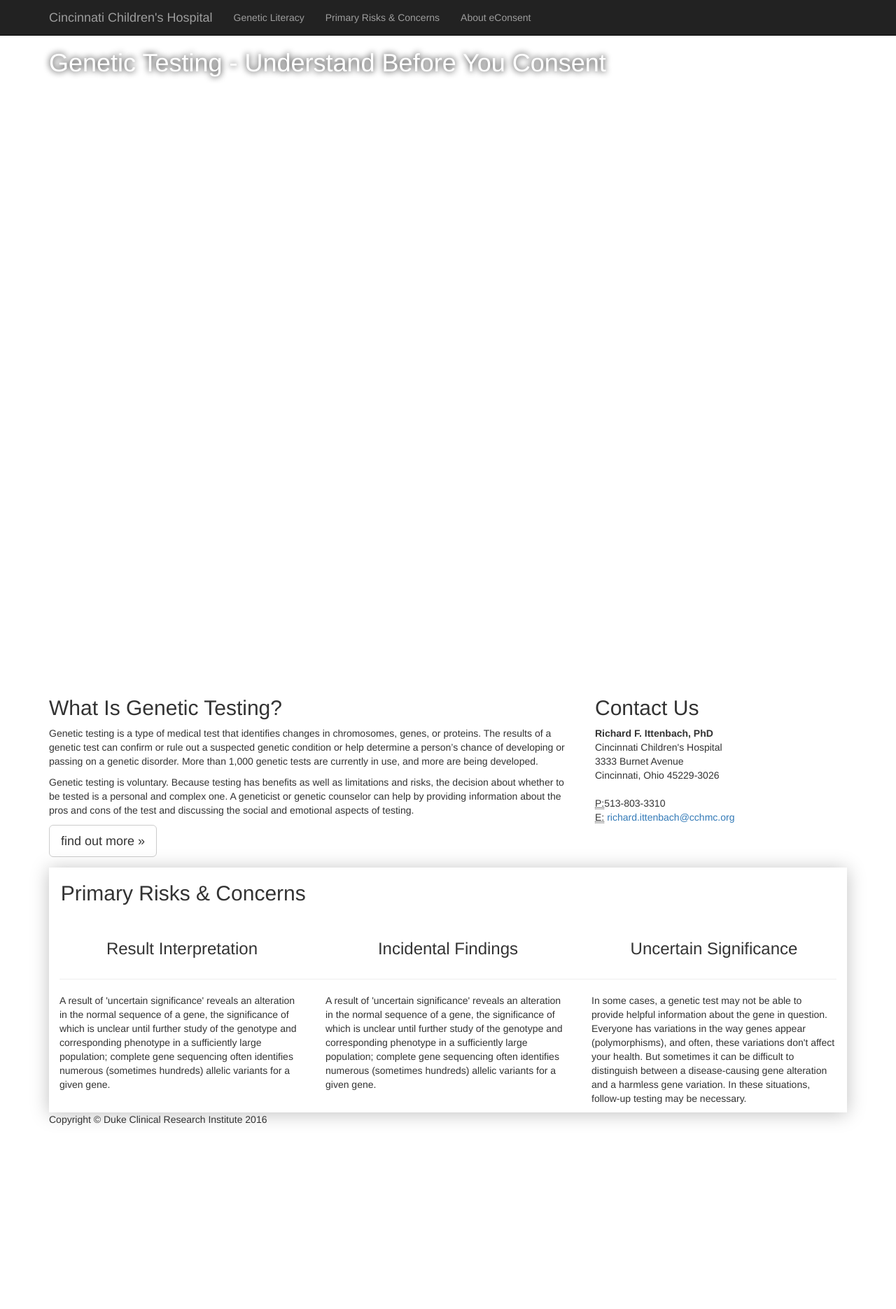
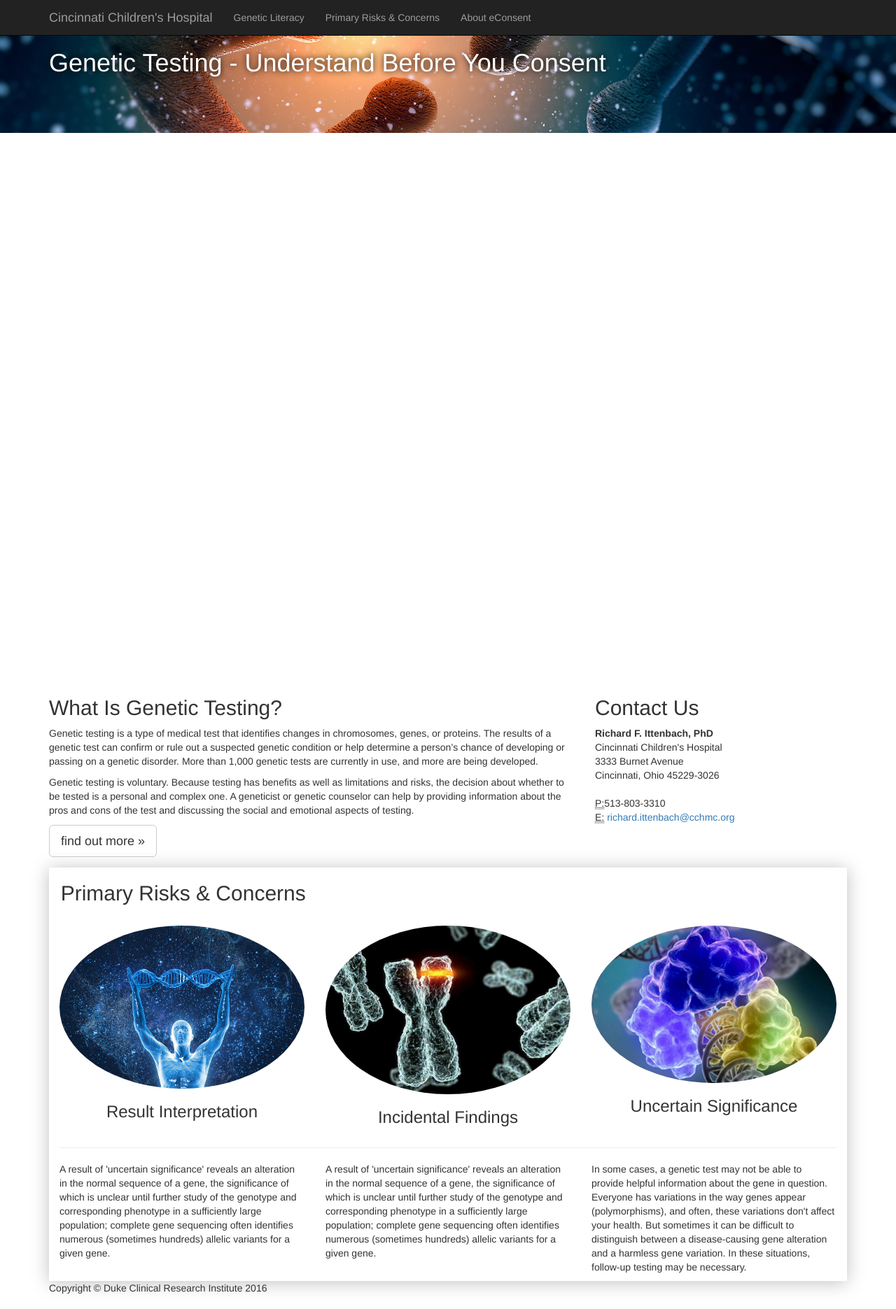
Before and after one commit to tibbs001/genetic-consent, a PHP site: page / in a window 1280 px wide. Shown: the top 1871 px of the page at 70% size. Before the commit the page ends 1608 px from the top, so only its background shows below. Run offline with PHP 8.4, Linux system fonts and the light colour scheme.

Commit message:
image file locations are relative to index.html

```diff
--- a/css/business-frontpage.css
+++ b/css/business-frontpage.css
@@ -32,9 +32,13 @@ body {
 
 /* Header Image Background - Change the URL below to your image path (example: ../images/background.jpg) */
 
+.left-column_header {
+    background: url('../images/genetics2.png');
+}
+
 .business-header {
-    height: 100px;
-    background: url('file:///Users/tibbs001/work/archive/genetic-consent/images/header2.jpg') center center no-repeat scroll;
+    height: 140px;
+    background: url('../images/header2.jpg') center center no-repeat scroll;
     -webkit-background-size: cover;
     -moz-background-size: cover;
     background-size: cover;
--- a/index.html
+++ b/index.html
@@ -109,16 +109,16 @@
         <div class="row">
             <h2>&nbsp;&nbsp;Primary Risks & Concerns</h2>
       <br>
-            <div class="col-sm-4" align="center">
-                <img class="img-circle img-responsive img-center" src="file:///Users/tibbs001/work/archive/genetic-consent/images/genome.jpg" alt="">
+            <div class="col-sm-4 left-column-header" align="center">
+                <img class="img-circle img-responsive img-center" src="./images/genome.jpg" alt="">
                 <h3>Result Interpretation</h3>
             </div>
             <div class="col-sm-4" align="center">
-                <img class="img-circle img-responsive img-center" src="file:///Users/tibbs001/work/archive/genetic-consent/images/genetics2.png" alt="">
+                <img class="img-circle img-responsive img-center" src="./images/genetics2.png" alt="">
                 <h3>Incidental Findings</h3>
             </div>
             <div class="col-sm-4" align="center">
-                  <img class="img-circle img-responsive img-center" src="file:///Users/tibbs001/work/archive/genetic-consent/images/genetics4.png" alt="">
+                  <img class="img-circle img-responsive img-center" src="./images/genetics4.png" alt="">
                 <h3>Uncertain Significance</h3>
             </div>
         </div>
```
